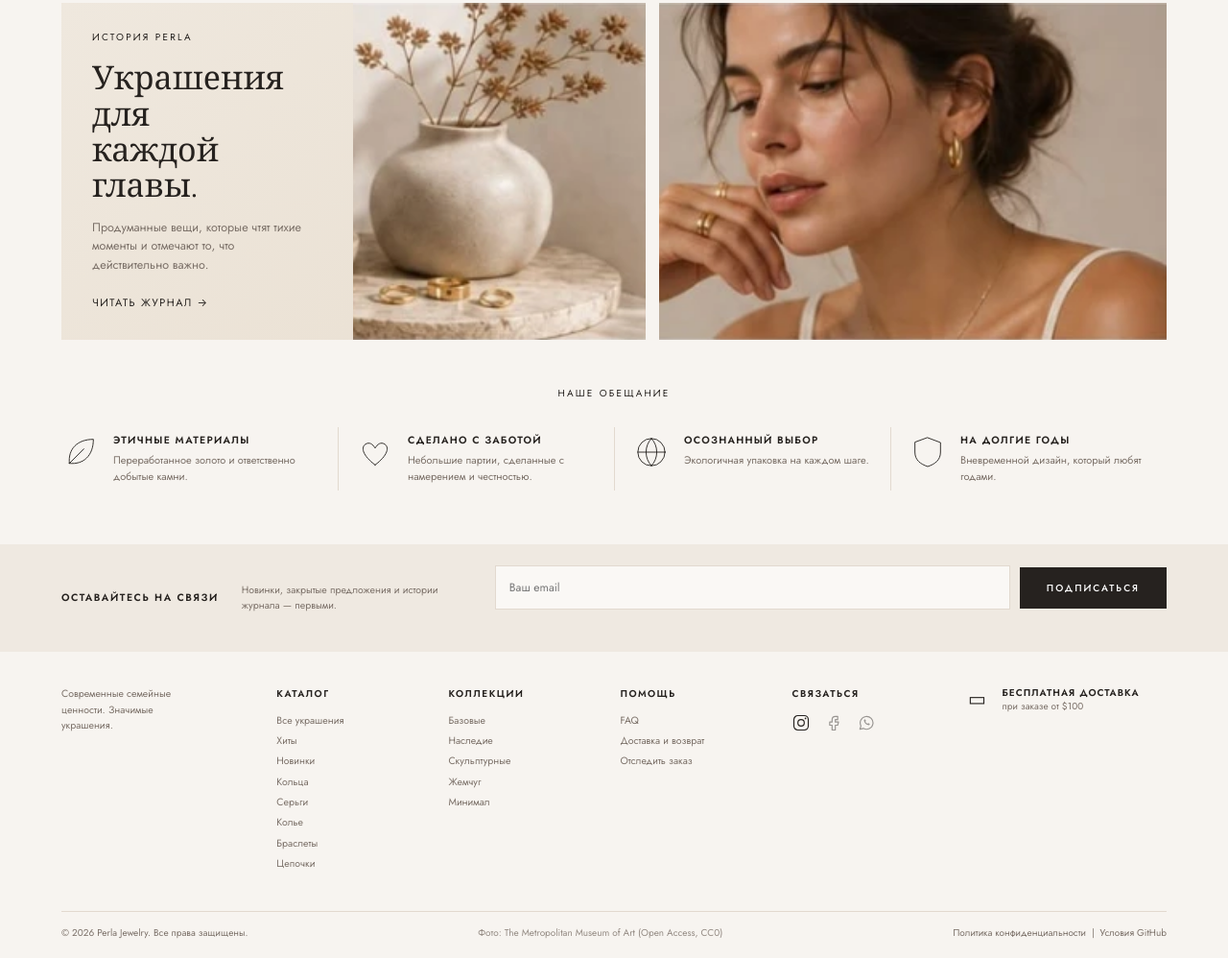
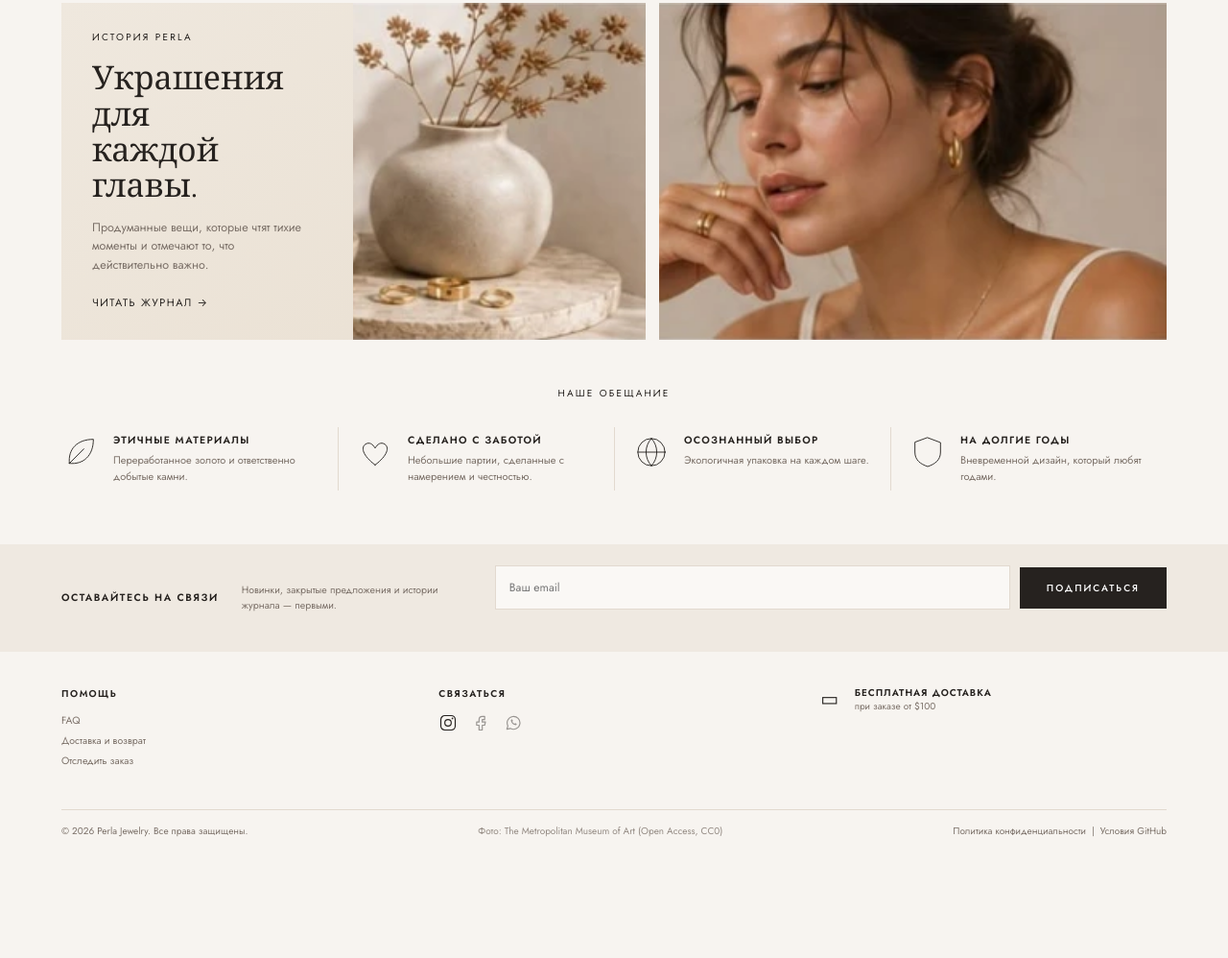
Before and after one commit to ElHakobyan/concha, a plain HTML site: page index.html in a window 1280 px wide. Shown: the part 1037-2035 px from the top of the page at 96% size. After the commit the page ends 1928 px from the top, so only its background shows below. Drawn offline with nearby package versions, Linux system fonts and the light colour scheme; no server answers.

Commit message:
Remove brand text, Catalog and Collections columns from footer
Co-Authored-By: Claude Sonnet 5.5 <noreply@anthropic.com>
Claude-Session: https://claude.ai/code/session_01DPuzQEH6LrfckGhveCTvkR

```diff
--- a/index.html
+++ b/index.html
@@ -125,11 +125,6 @@
   </main>
 
   <footer class="footer">
-    <div class="f-brand">
-      <p data-i18n="f_brand"></p>
-    </div>
-    <div><h4 data-i18n="f_shop"></h4><a href="#bestsellers" data-i18n="f_all"></a><a href="#bestsellers" data-i18n="nav_best"></a><a href="#bestsellers" data-i18n="c_new"></a><a href="#bestsellers" data-i18n="c_rings"></a><a href="#bestsellers" data-i18n="c_earrings"></a><a href="#bestsellers" data-i18n="c_necklaces"></a><a href="#bestsellers" data-i18n="c_bracelets"></a><a href="#bestsellers" data-i18n="c_chains"></a></div>
-    <div><h4 data-i18n="f_collections"></h4><a href="#categories" data-i18n="f_essentials"></a><a href="#categories" data-i18n="f_heirlooms"></a><a href="#categories" data-i18n="f_sculptural"></a><a href="#categories" data-i18n="f_pearls"></a><a href="#categories" data-i18n="f_minimal"></a></div>
     <div><h4 data-i18n="f_help"></h4><a href="#contact" data-i18n="f_faq"></a><a href="#contact" data-i18n="f_shipping"></a><a href="#contact" data-i18n="f_track"></a></div>
     <div><h4 data-i18n="f_contact"></h4>
       <div class="social" id="social">
--- a/styles.css
+++ b/styles.css
@@ -122,8 +122,7 @@ h1 { font-family: var(--serif); font-size: clamp(44px, 6.2vw, 80px); line-height
 .msg.ok { color: #3d7a4a; }
 
 /* FOOTER */
-.footer { display: grid; grid-template-columns: 1.3fr repeat(4, 1fr) 1.4fr; gap: 28px; padding: 36px 5vw 18px; font-size: 10.5px; }
-.footer .f-brand p { color: var(--muted); font-size: 10.5px; max-width: 24ch; }
+.footer { display: grid; grid-template-columns: repeat(3, 1fr); gap: 28px; padding: 36px 5vw 18px; font-size: 10.5px; }
 .footer h4 { text-transform: uppercase; font-size: 10px; letter-spacing: .15em; font-weight: 600; margin-bottom: 12px; }
 .footer a { display: block; color: var(--muted); margin-bottom: 5px; }
 .footer a:hover { color: var(--ink); }
@@ -144,7 +143,6 @@ h1 { font-family: var(--serif); font-size: clamp(44px, 6.2vw, 80px); line-height
 @media (max-width: 1000px) {
   .grid { grid-template-columns: repeat(3, 1fr); }
   .footer { grid-template-columns: repeat(3, 1fr); }
-  .footer .f-brand { grid-column: 1 / -1; }
   .duo { grid-template-columns: 1fr; }
   .portrait { height: 300px; }
 }
```
